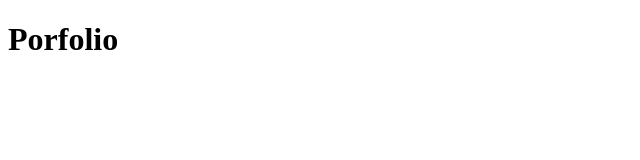
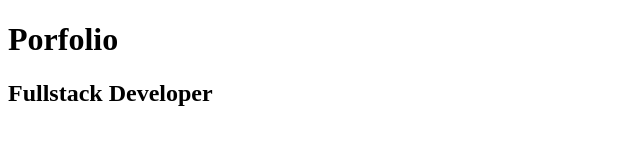
Before and after one commit to Trinigch/prueba, a plain HTML site: page index.html in a window 1280 px wide. Shown: the whole page, without its empty margins (0-640 px from the left). Drawn offline with Linux system fonts and the light colour scheme.

Commit message:
Mi segundo Commit

```diff
--- a/index.html
+++ b/index.html
@@ -7,5 +7,6 @@
 </head>
 <body>
     <h1> Porfolio </h1>
+    <h2> Fullstack Developer </h2>
 </body>
 </html>
```
